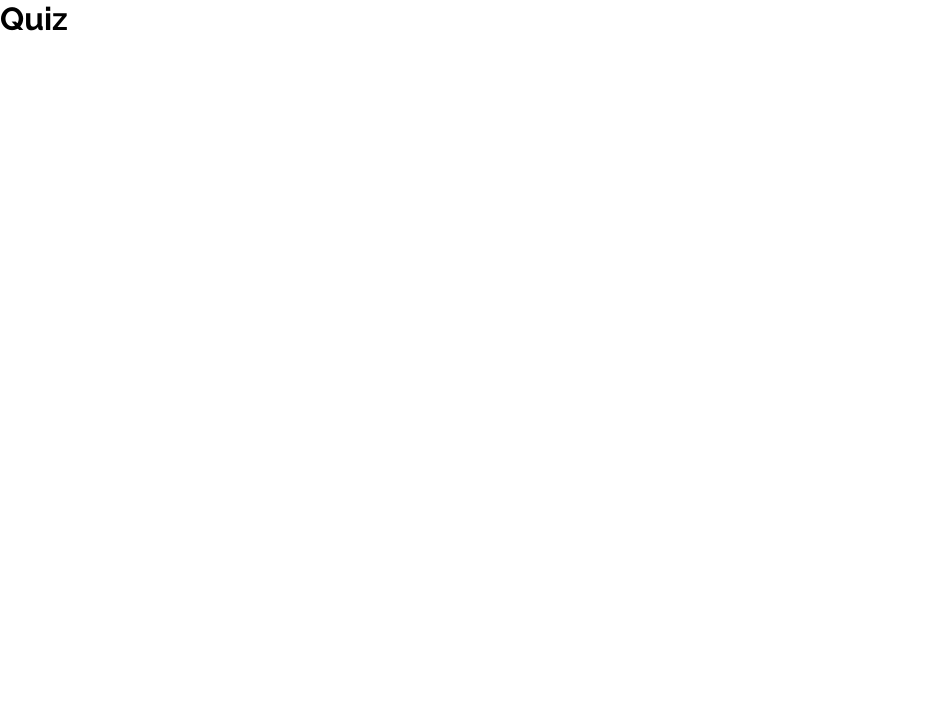
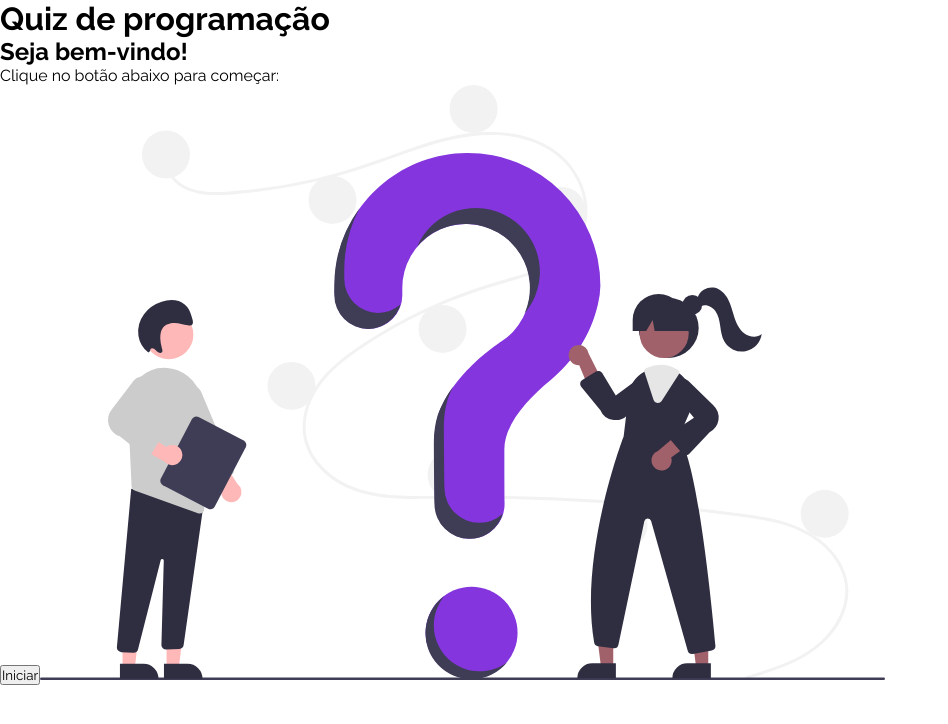
Before and after one commit to Arydiane/quiz, a React (Vite) app: page / in a window 1280 px wide. Shown: the top 724 px of the page, without its empty margins (0-948 px from the left). Built offline with nearby package versions, Linux system fonts and the light colour scheme.

Commit message:
adiciona componente welcome

```diff
--- a/src/App.jsx
+++ b/src/App.jsx
@@ -1,9 +1,11 @@
 import './App.css'
+import Welcome from './components/Welcome'
 
 function App() {
   return (
     <div className='App'>
-      <h1>Quiz</h1>
+      <h1>Quiz de programação</h1>
+      <Welcome />
     </div>
   )
 }
```
